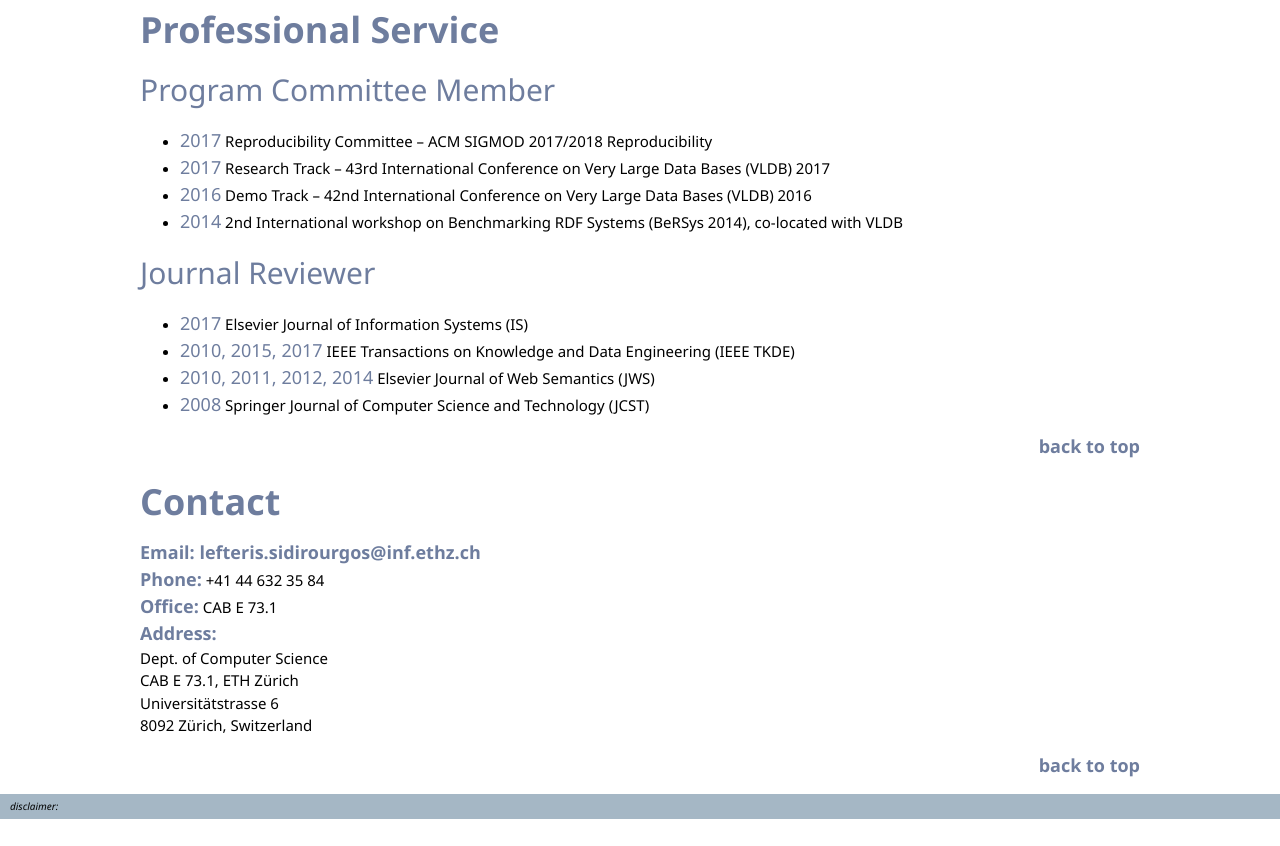
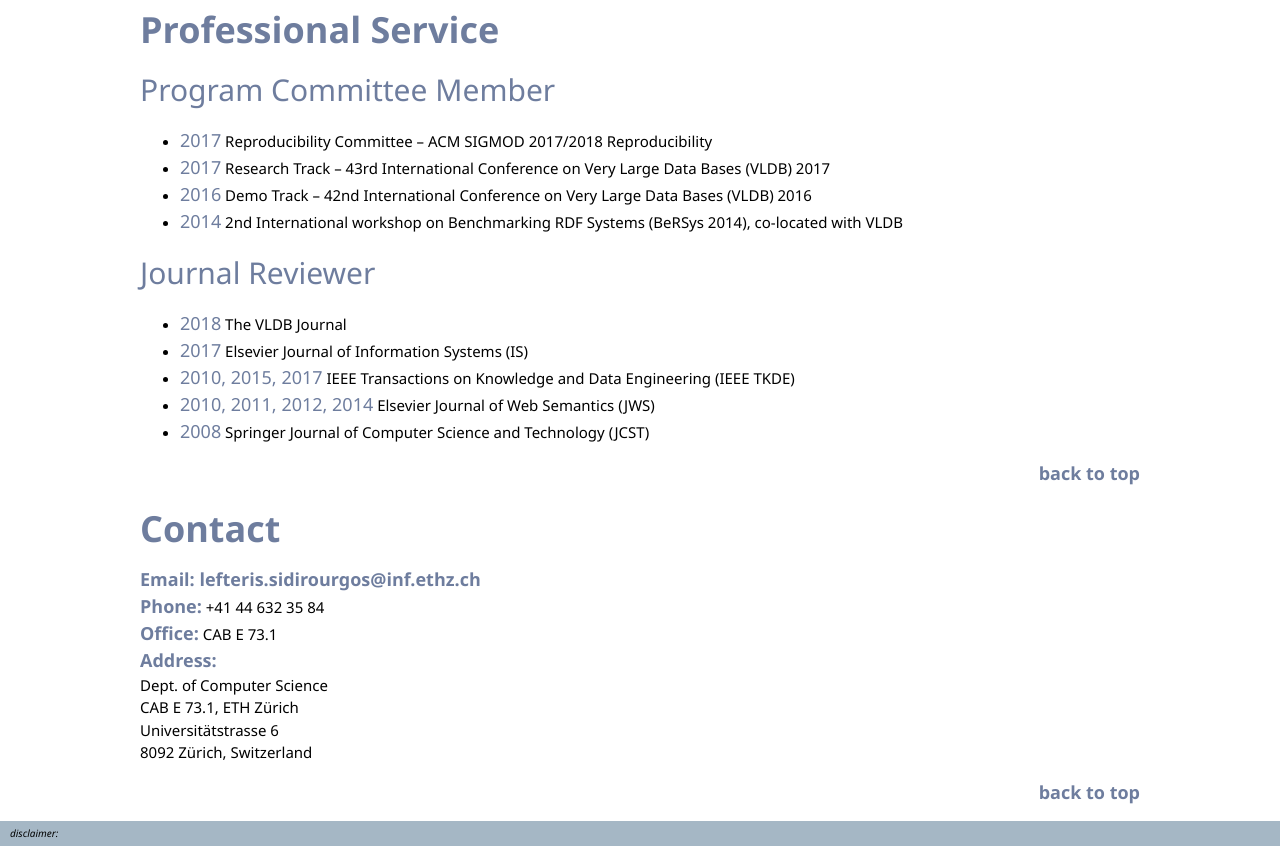
Before and after one commit to lsidir/lsidir.github.io, a plain HTML site: page index.html in a window 1280 px wide. Shown: the part 1856-2702 px from the top of the page. Before the commit the page ends 2675 px from the top, so only its background shows below. Drawn offline with Linux system fonts and the light colour scheme.

Commit message:
journal review added

```diff
--- a/index.html
+++ b/index.html
@@ -287,6 +287,7 @@ Informatica), Λευτέρης Σιδηρουργός (Centrum Wiskunde &amp; In
 				</ul>
 				<h2>Journal Reviewer</h2>
 				<ul>
+					<li><span class="date">2018</span> The VLDB Journal
 					<li><span class="date">2017</span> Elsevier Journal of Information Systems (IS)
 					<li><span class="date">2010, 2015, 2017</span> IEEE Transactions on Knowledge and Data Engineering (IEEE TKDE)
 					<li><span class="date">2010, 2011, 2012, 2014</span> Elsevier Journal of Web Semantics (JWS)
```
